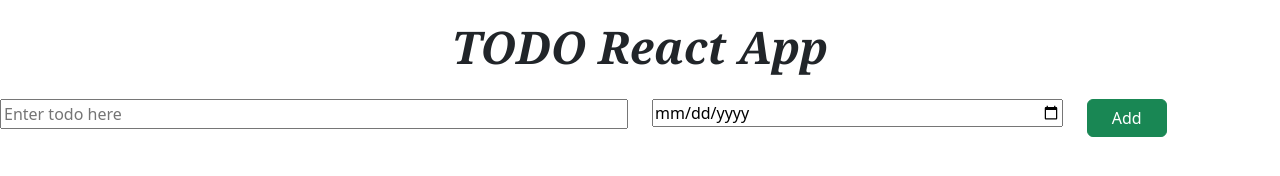
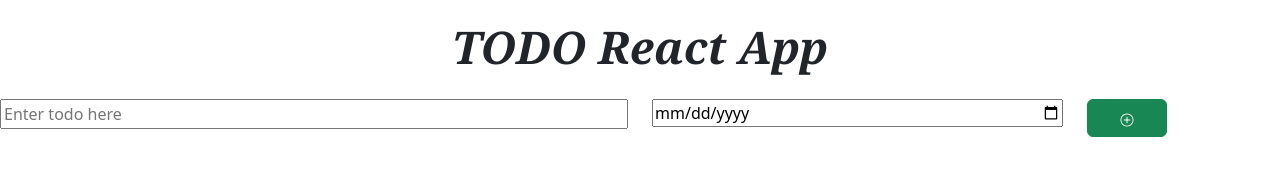
Before and after one commit to AGNIKSAHA/to-do, a React (Vite) app: page / in a window 1280 px wide. Shown: the top 176 px of the page. Built offline with nearby package versions, Linux system fonts and the light colour scheme.

Commit message:
add react icons

```diff
--- a/package.json
+++ b/package.json
@@ -12,7 +12,8 @@
   "dependencies": {
     "bootstrap": "^5.3.3",
     "react": "^18.3.1",
-    "react-dom": "^18.3.1"
+    "react-dom": "^18.3.1",
+    "react-icons": "^5.5.0"
   },
   "devDependencies": {
     "@eslint/js": "^9.9.0",
@@ -24,6 +25,6 @@
     "eslint-plugin-react-hooks": "^5.1.0-rc.0",
     "eslint-plugin-react-refresh": "^0.4.9",
     "globals": "^15.9.0",
-    "vite": "^5.4.1"
+    "vite": "^6.3.6"
   }
 }
--- a/src/components/AddTodo.jsx
+++ b/src/components/AddTodo.jsx
@@ -1,4 +1,5 @@
 import style from "./AddTodo.module.css";
+import { IoIosAddCircleOutline } from "react-icons/io";
 import { useState } from "react";
 function AddTodo({ onNewItem }) {
   const [todoName, setTodoName] = useState("");
@@ -33,7 +34,7 @@ function AddTodo({ onNewItem }) {
           className={`${style.myButton} btn btn-success`}
           onClick={handleAddButtonClicked}
         >
-          Add
+          <IoIosAddCircleOutline />
         </button>
       </div>
     </div>
--- a/src/components/TodoItem.jsx
+++ b/src/components/TodoItem.jsx
@@ -1,4 +1,5 @@
 import style from "./TodoItem.module.css";
+import { MdDelete } from "react-icons/md";
 function TodoItem({ todoname, todoDate, onDeleteClick }) {
   return (
     <>
@@ -11,7 +12,7 @@ function TodoItem({ todoname, todoDate, onDeleteClick }) {
             className={`${style.myButton} btn btn-danger`}
             onClick={() => onDeleteClick(todoname)}
           >
-            Delete
+            <MdDelete />
           </button>
         </div>
       </div>
```
Also changed, not shown: 1 other file (tests, documents, lock files or other folders).
